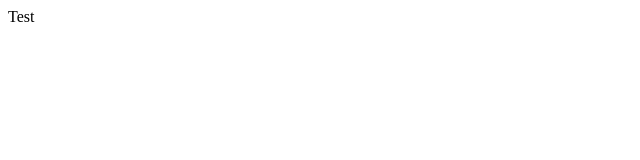
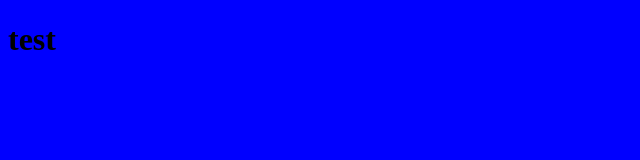
Before and after one commit to lilneeks96/shopping-list, a plain HTML site: page index.html in a window 1280 px wide. Shown: the whole page, without its empty margins (0-640 px from the left). Drawn offline with Linux system fonts and the light colour scheme.

Commit message:
styling testing

```diff
--- a/css/styles.css
+++ b/css/styles.css
@@ -0,0 +1,7 @@
+html {
+    height: 100%;
+  }
+  body {
+    min-height: 100%;
+    background-color: blue;
+  }
--- a/index.html
+++ b/index.html
@@ -1,14 +1,15 @@
 <!DOCTYPE html>
 <html lang="en">
 <head>
+    <link rel="stylesheet" href="css/styles.css" type="text/css">
     <script language="Javascript" type="text/javascript" src="scripts/script.js"></script>
-    <link rel="stylesheet" href="css/styles.css" type="text/css">
     <meta charset="UTF-8">
     <meta http-equiv="X-UA-Compatible" content="IE=edge">
     <meta name="viewport" content="width=device-width, initial-scale=1.0">
     <title>Shopping List</title>
 </head>
 <body>
-    Test
+    <h1>test</h1>
+
 </body>
 </html>
```
